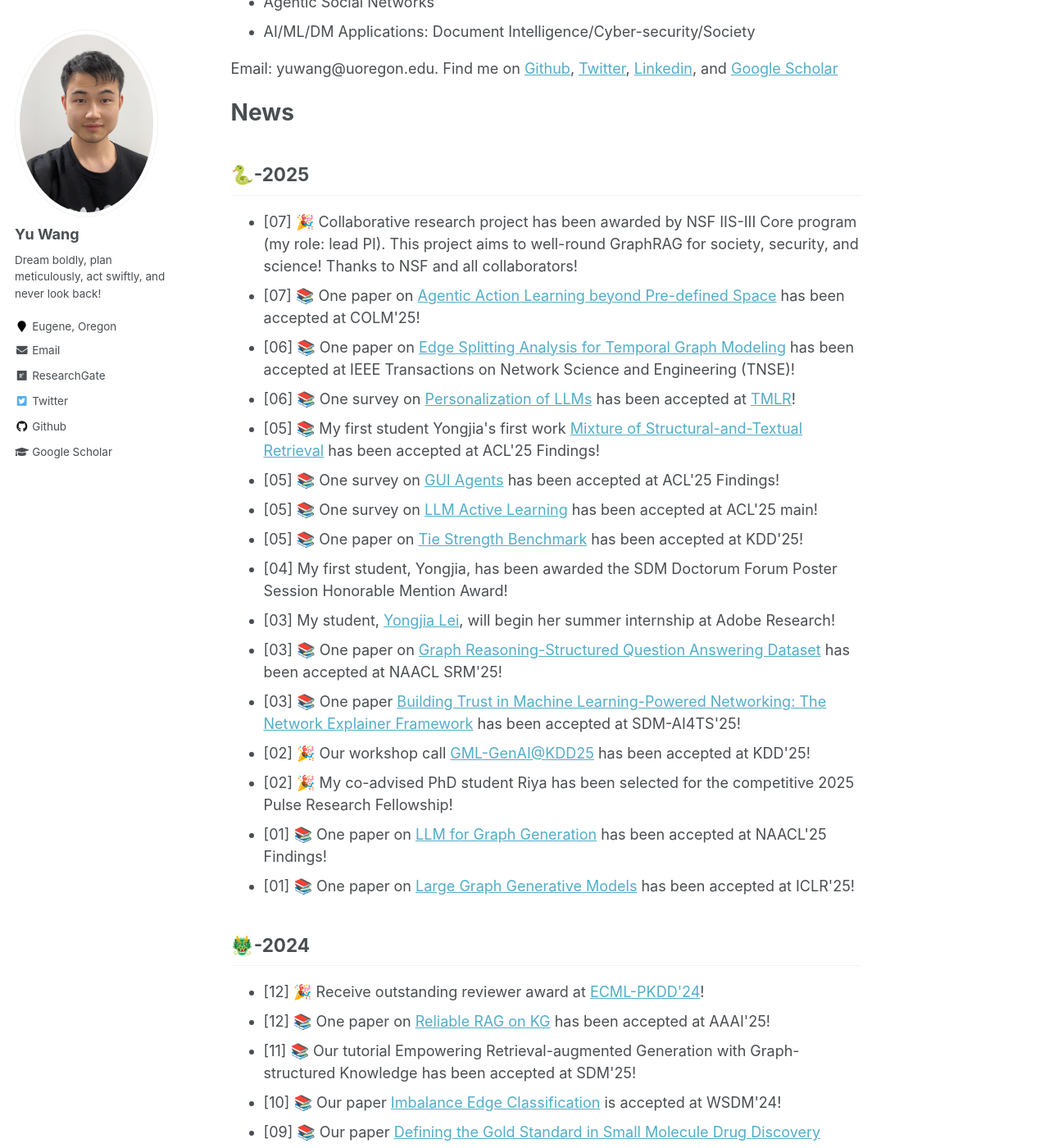
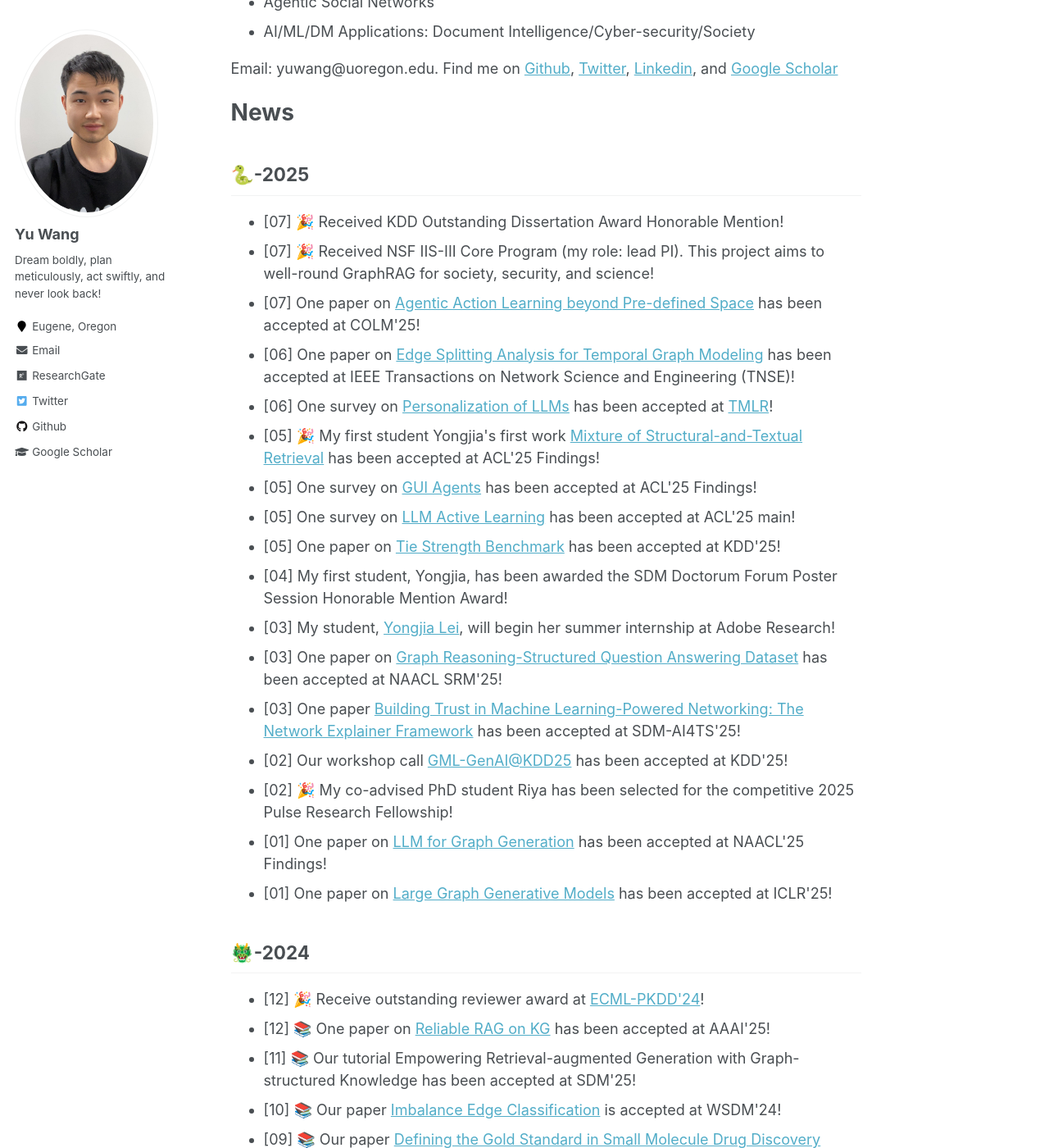
Before and after one commit to yuwang0103/yuwang0103.github.io, a Jekyll site: the page built from _pages/about.md, in a window 1280 px wide and 1400 px high, scrolled down 680 px. Shown: the whole window at 82% size. Built offline with Jekyll 4.4.1, drawn with Linux system fonts in a browser that asks for light colours.

Commit message:
Update about.md

```diff
--- a/_pages/about.md
+++ b/_pages/about.md
@@ -34,22 +34,23 @@
 🐍-2025
 -----
 <ul>
-<li>[07] 🎉 Collaborative research project has been awarded by NSF IIS-III Core program (my role: lead PI). This project aims to well-round GraphRAG for society, security, and science! Thanks to NSF and all collaborators!</li>
-<li>[07] 📚 One paper on <a href='https://arxiv.org/abs/2411.01747'>Agentic Action Learning beyond Pre-defined Space</a> has been accepted at COLM'25!</li>
-<li>[06] 📚 One paper on <a href='https://ieeexplore.ieee.org/document/11029199'>Edge Splitting Analysis for Temporal Graph Modeling</a> has been accepted at IEEE Transactions on Network Science and Engineering (TNSE)!</li>
-<li>[06] 📚 One survey on <a href='https://arxiv.org/abs/2411.00027'>Personalization of LLMs</a> has been accepted at <a href='https://jmlr.org/tmlr/'>TMLR</a>!</li>
-<li>[05] 📚 My first student Yongjia's first work <a href='https://arxiv.org/abs/2502.20317'>Mixture of Structural-and-Textual Retrieval</a> has been accepted at ACL'25 Findings!</li>
-<li>[05] 📚 One survey on <a href='https://openreview.net/forum?id=ccYWyKCQUu#discussion'>GUI Agents</a> has been accepted at ACL'25 Findings!</li>
-<li>[05] 📚 One survey on <a href='https://arxiv.org/abs/2502.11767'>LLM Active Learning</a> has been accepted at ACL'25 main!</li>
-<li>[05] 📚 One paper on <a href='https://arxiv.org/abs/2410.19214'>Tie Strength Benchmark</a> has been accepted at KDD'25!</li>
+<li>[07] 🎉 Received KDD Outstanding Dissertation Award Honorable Mention!</li>
+<li>[07] 🎉 Received NSF IIS-III Core Program (my role: lead PI). This project aims to well-round GraphRAG for society, security, and science!</li>
+<li>[07] One paper on <a href='https://arxiv.org/abs/2411.01747'>Agentic Action Learning beyond Pre-defined Space</a> has been accepted at COLM'25!</li>
+<li>[06] One paper on <a href='https://ieeexplore.ieee.org/document/11029199'>Edge Splitting Analysis for Temporal Graph Modeling</a> has been accepted at IEEE Transactions on Network Science and Engineering (TNSE)!</li>
+<li>[06] One survey on <a href='https://arxiv.org/abs/2411.00027'>Personalization of LLMs</a> has been accepted at <a href='https://jmlr.org/tmlr/'>TMLR</a>!</li>
+<li>[05] 🎉 My first student Yongjia's first work <a href='https://arxiv.org/abs/2502.20317'>Mixture of Structural-and-Textual Retrieval</a> has been accepted at ACL'25 Findings!</li>
+<li>[05] One survey on <a href='https://openreview.net/forum?id=ccYWyKCQUu#discussion'>GUI Agents</a> has been accepted at ACL'25 Findings!</li>
+<li>[05] One survey on <a href='https://arxiv.org/abs/2502.11767'>LLM Active Learning</a> has been accepted at ACL'25 main!</li>
+<li>[05] One paper on <a href='https://arxiv.org/abs/2410.19214'>Tie Strength Benchmark</a> has been accepted at KDD'25!</li>
 <li>[04] My first student, Yongjia, has been awarded the SDM Doctorum Forum Poster Session Honorable Mention Award!</li>
 <li>[03] My student, <a href='https://yoega.github.io/Yoega.html'>Yongjia Lei</a>, will begin her summer internship at Adobe Research!</li>
-<li>[03] 📚 One paper on <a href=''>Graph Reasoning-Structured Question Answering Dataset</a> has been accepted at NAACL SRM'25!</li>
-<li>[03] 📚 One paper <a href=''>Building Trust in Machine Learning-Powered Networking: The Network Explainer Framework</a> has been accepted at SDM-AI4TS'25!</li>
-<li>[02] 🎉 Our workshop call <a href='https://mlgraphworkshop.github.io/'>GML-GenAI@KDD25</a> has been accepted at KDD'25!</li>
+<li>[03] One paper on <a href=''>Graph Reasoning-Structured Question Answering Dataset</a> has been accepted at NAACL SRM'25!</li>
+<li>[03] One paper <a href=''>Building Trust in Machine Learning-Powered Networking: The Network Explainer Framework</a> has been accepted at SDM-AI4TS'25!</li>
+<li>[02] Our workshop call <a href='https://mlgraphworkshop.github.io/'>GML-GenAI@KDD25</a> has been accepted at KDD'25!</li>
 <li>[02] 🎉 My co-advised PhD student Riya has been selected for the competitive 2025 Pulse Research Fellowship!</li>
-<li>[01] 📚 One paper on <a href='https://aclanthology.org/2025.findings-naacl.456/'>LLM for Graph Generation</a> has been accepted at NAACL'25 Findings!</li>
-<li>[01] 📚 One paper on <a href='https://openreview.net/forum?id=c01YB8pF0s'>Large Graph Generative Models</a> has been accepted at ICLR'25!</li>
+<li>[01] One paper on <a href='https://aclanthology.org/2025.findings-naacl.456/'>LLM for Graph Generation</a> has been accepted at NAACL'25 Findings!</li>
+<li>[01] One paper on <a href='https://openreview.net/forum?id=c01YB8pF0s'>Large Graph Generative Models</a> has been accepted at ICLR'25!</li>
 </ul>
 
 🐲-2024
```
